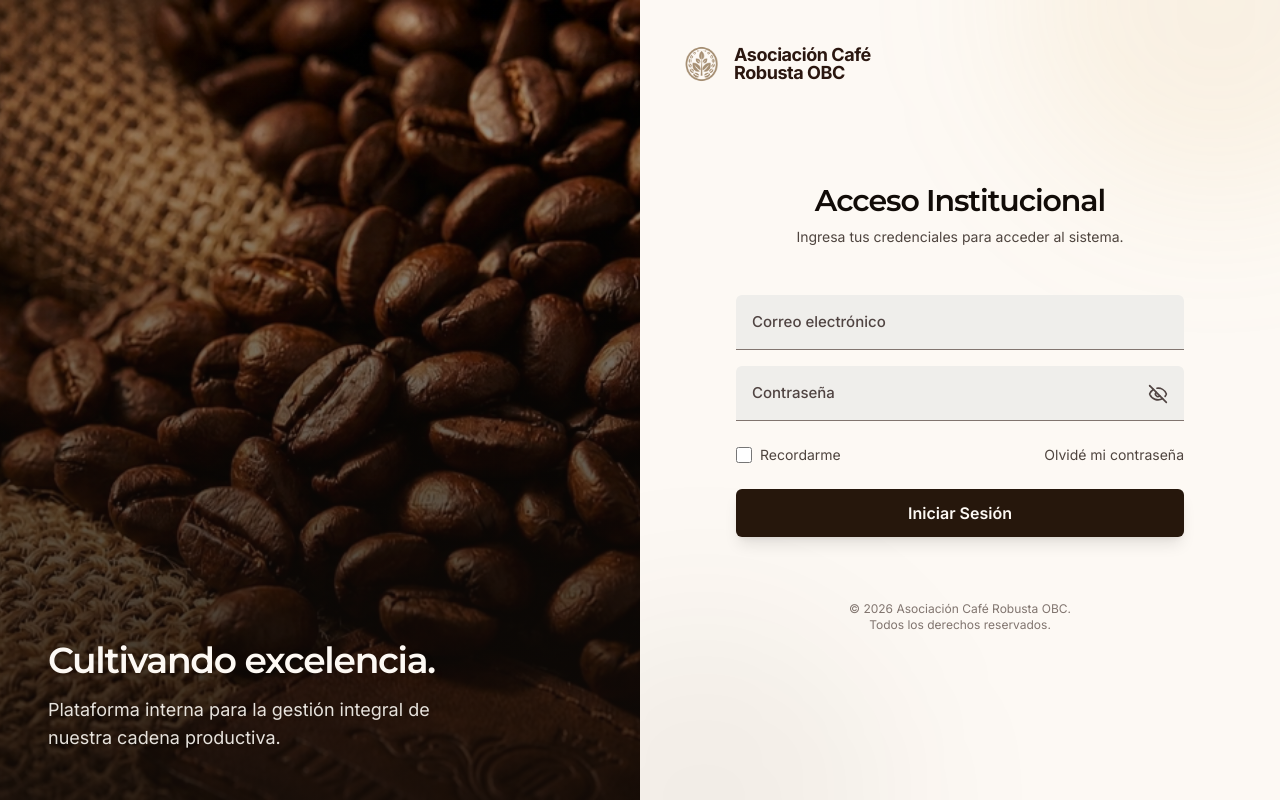
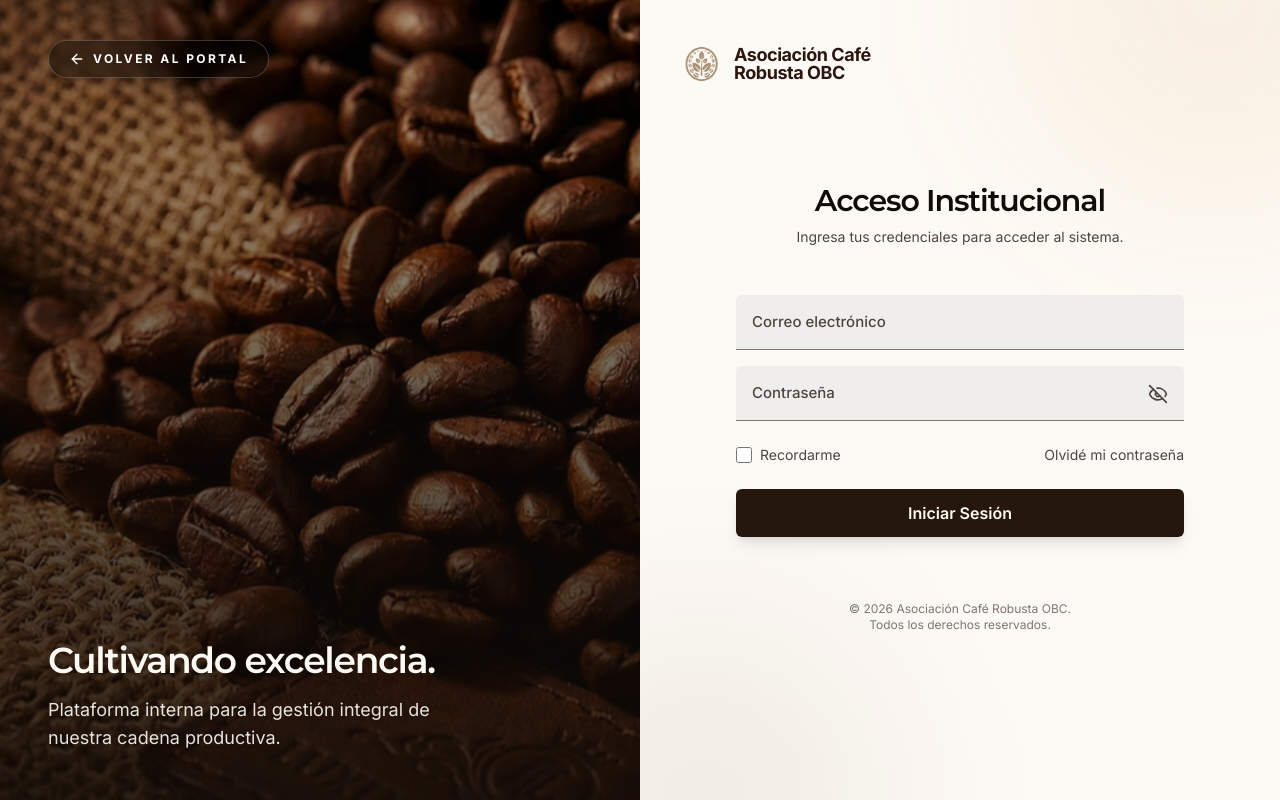
Before and after one commit to acaropa/acaro.org, a Next.js app in the folder frontend/: page /login in a window 1280 px wide. Built offline with nearby package versions, Linux system fonts and the light colour scheme; no server answers; a web font is replaced by a local one.

Commit message:
Ajustar ubicación de botón volver en la pantalla de login

```diff
--- a/frontend/app/login/page.tsx
+++ b/frontend/app/login/page.tsx
@@ -43,6 +43,14 @@ export default function LoginPage() {
           className="absolute inset-0 w-full h-full object-cover z-0 transform hover:scale-105 transition-transform duration-[10s] ease-out"
           src="/assets/login-bg-v2.jpg"
         />
+
+        {/* Back button top left */}
+        <div className="absolute top-10 left-12 z-30">
+          <Link href="/" className="inline-flex items-center gap-2 text-xs font-bold tracking-[0.2em] uppercase text-white hover:text-white transition-all bg-black/40 backdrop-blur-md px-5 py-2.5 rounded-full border border-white/20 hover:bg-black/60 shadow-lg">
+            <AppIcon name="arrow_back" className="text-[16px]" />
+            <span>Volver al portal</span>
+          </Link>
+        </div>
         <div className="absolute bottom-12 left-12 z-20 max-w-md">
           <h2 className="text-4xl font-serif font-bold text-[#fdf9f4] mb-4 drop-shadow-lg">Cultivando excelencia.</h2>
           <p className="text-lg text-[#fdf9f4]/90 drop-shadow">Plataforma interna para la gestión integral de nuestra cadena productiva.</p>
@@ -51,8 +59,14 @@ export default function LoginPage() {
 
       {/* Right Panel: Login Form */}
       <div className="w-full md:w-1/2 flex items-center justify-center p-6 md:p-12 relative overflow-hidden bg-[#fdf9f4]">
-        <Link href="/" className="absolute top-6 left-6 md:top-10 md:left-10 z-30 transition-transform hover:scale-105 active:scale-95" title="Volver al portal">
+        {/* Logo */}
+        <div className="absolute top-6 left-6 md:top-10 md:left-10 z-30">
           <Logo className="scale-90 origin-left" />
+        </div>
+
+        {/* Mobile back button */}
+        <Link href="/" className="md:hidden absolute top-6 right-6 z-30 flex items-center justify-center bg-white shadow-sm border border-outline-variant/20 rounded-full p-2 text-muted hover:text-primary transition-colors">
+          <AppIcon name="close" className="text-[18px]" />
         </Link>
 
         {/* Subtle decorative element (Glassmorphism blur blob) */}
```
